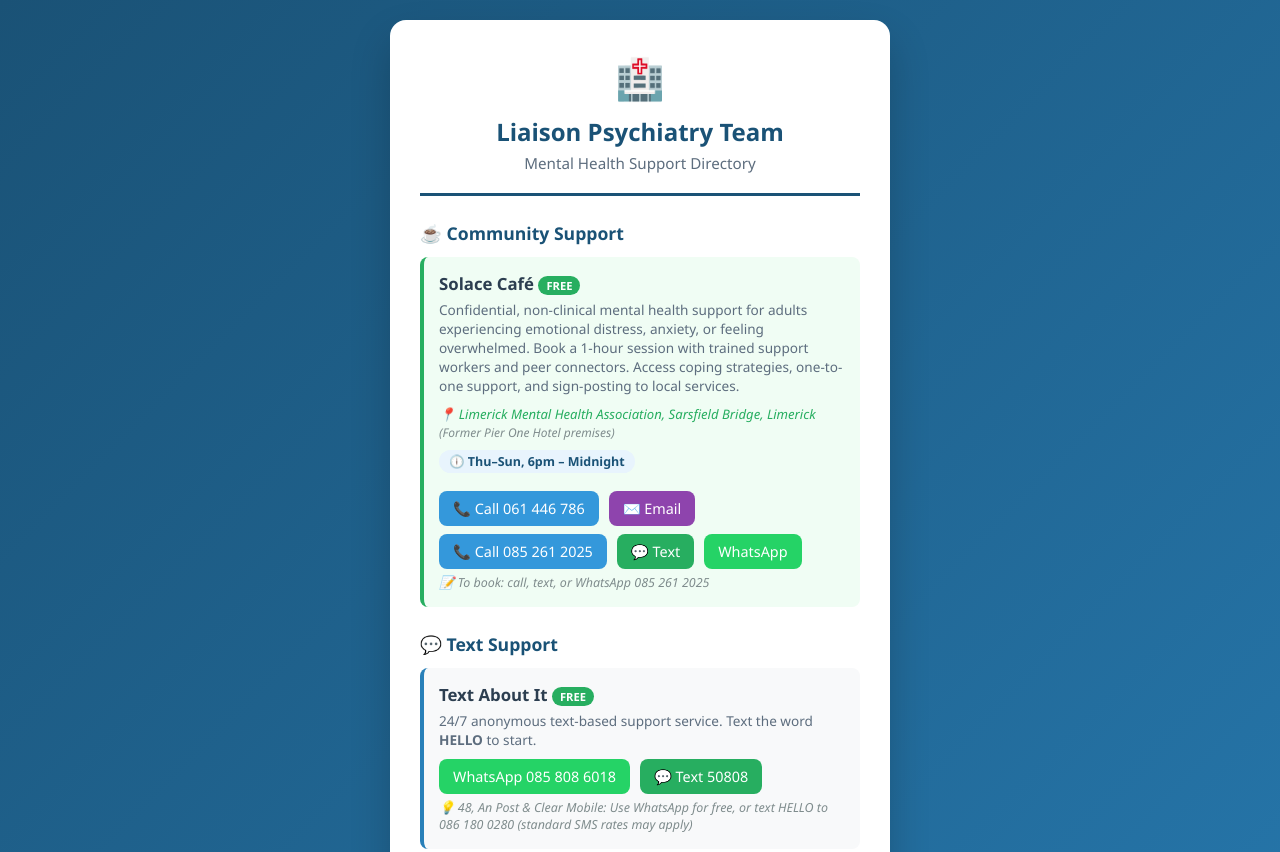
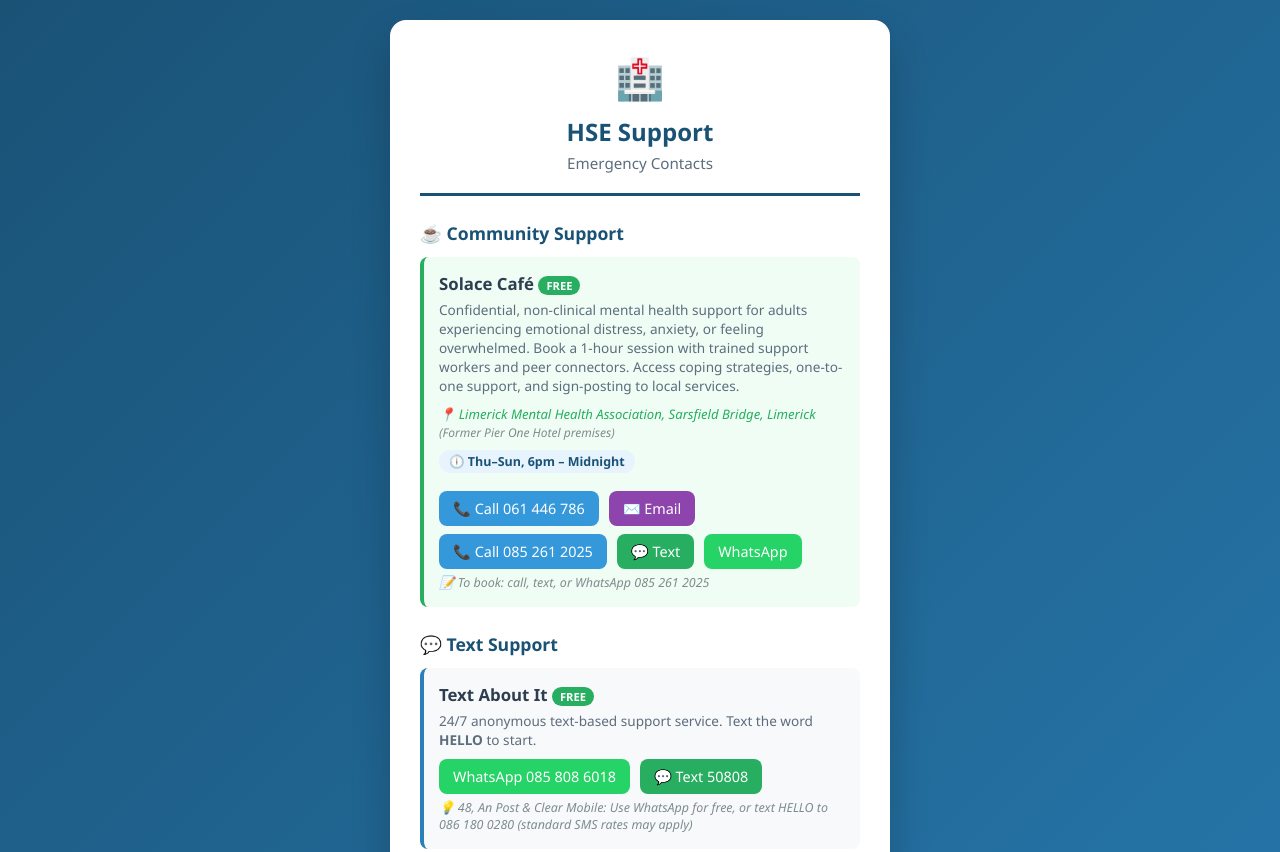
Before and after one commit to VictoriaDigital/contactesQR, a website: page index.html in a window 1280 px wide. Shown: the top 852 px of the page. Drawn offline with Linux system fonts and the light colour scheme.

Commit message:
Rename to HSE Support

```diff
--- a/index.html
+++ b/index.html
@@ -3,7 +3,7 @@
 <head>
     <meta charset="UTF-8">
     <meta name="viewport" content="width=device-width, initial-scale=1.0">
-    <title>Liaison Psychiatry Team - Emergency Contacts</title>
+    <title>HSE Support - Emergency Contacts</title>
     <style>
         * { margin: 0; padding: 0; box-sizing: border-box; }
         body {
@@ -219,8 +219,8 @@
     <div class="card">
         <div class="header">
             <div class="logo">🏥</div>
-            <h1>Liaison Psychiatry Team</h1>
-            <p class="subtitle">Mental Health Support Directory</p>
+            <h1>HSE Support</h1>
+            <p class="subtitle">Emergency Contacts</p>
         </div>
 
         <!-- SOLACE CAFÉ -->
@@ -311,7 +311,7 @@
         </div>
 
         <div class="footer">
-            Liaison Psychiatry Team – University Hospital Limerick
+            HSE Support – University Hospital Limerick
         </div>
     </div>
 </body>
```
